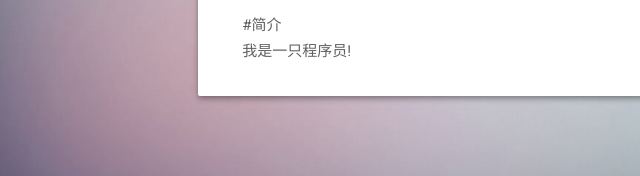
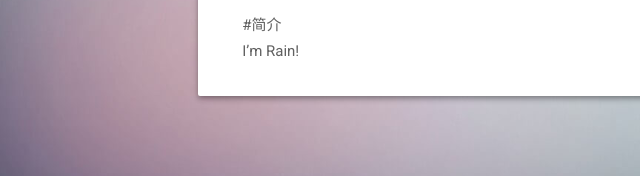
Before and after one commit to ychy00001/ychy00001.github.io, a plain HTML site: page about/index.html in a window 1280 px wide. Shown: the part 532-708 px from the top of the page, 0-640 px from the left. Drawn offline with Linux system fonts and the light colour scheme.

Commit message:
Site updated: 2020-02-09 13:20:41

```diff
--- a/about/index.html
+++ b/about/index.html
@@ -413,7 +413,7 @@
                 <!-- Post Content -->
                 <div id="post-content" class="mdl-color-text--grey-700 mdl-card__supporting-text fade out">
 
-        <p>#简介<br>我是一只程序员!</p>
+        <p>#简介<br>I’m Rain!</p>
 
 
 
```
